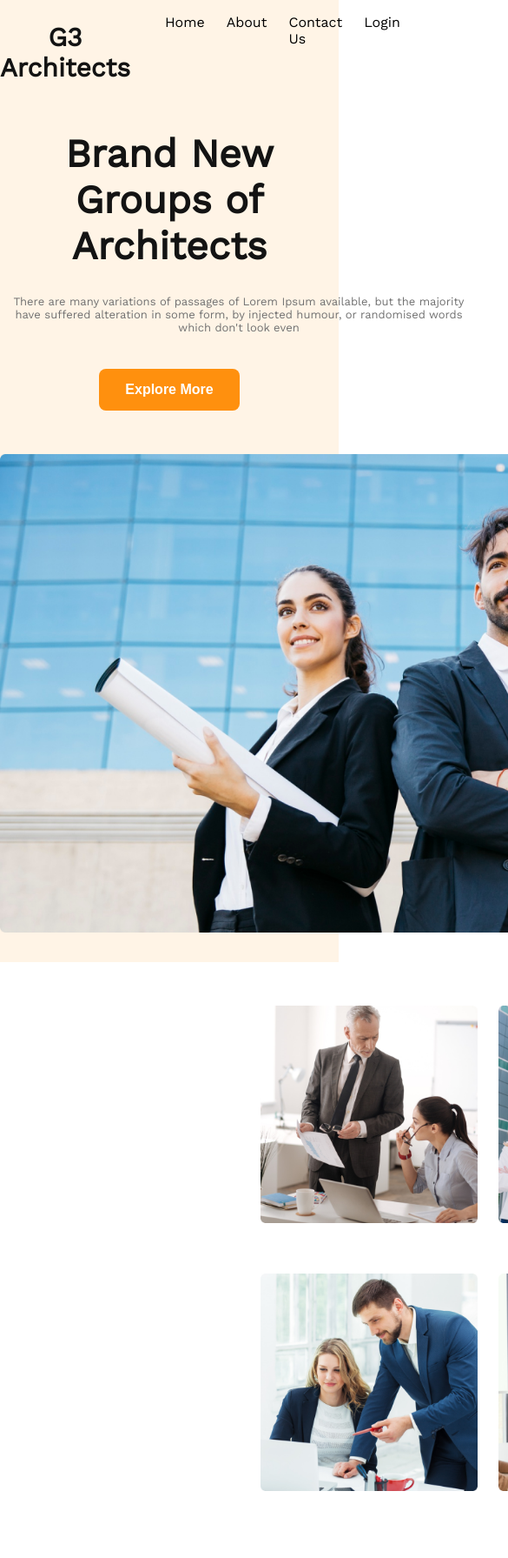
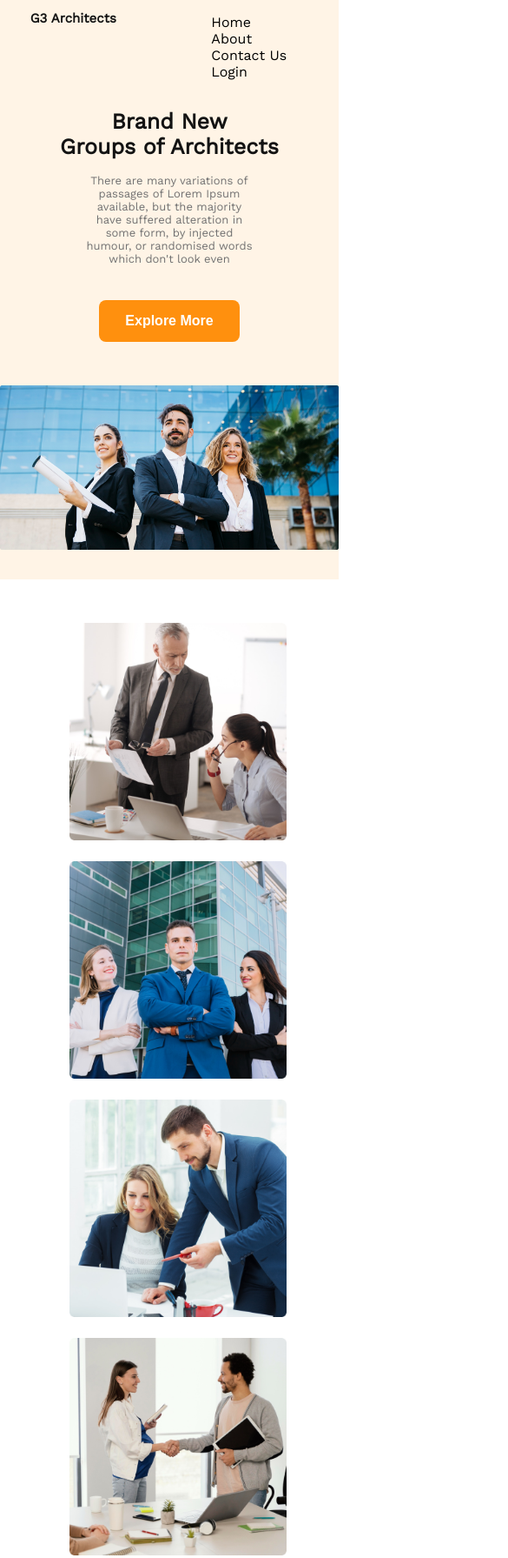
Before and after one commit to SurayaAfrin/Assignment-2, a plain HTML site: page index.html in a window 390 px wide. Shown: the top 1791 px of the page at 87% size, 585 px wide, since content can reach past the window. Drawn offline with nearby package versions, Linux system fonts and the light colour scheme; a web font is replaced by a local one.

Commit message:
added responsiveness

```diff
--- a/styles/style.css
+++ b/styles/style.css
@@ -293,35 +293,93 @@ ul li {
 }
 
 /* ............ contact section ............ */
-.contact{
+.contact {
     margin: 100px 400px;
 }
-.contact .section-title{
+
+.contact .section-title {
     text-align: center;
     margin-bottom: 50px;
 }
-.contact-details{
+
+.contact-details {
     display: grid;
     grid-template-columns: 1fr 1fr;
 }
 
-.contact-info h4{
+.contact-info h4 {
     font-size: 20px;
     font-weight: 700;
 }
 
-.contact-info p{
+.contact-info p {
     color: #FF900E;
     font-weight: bold;
 }
-input{
+
+input {
     padding: 10px 30px;
     border-radius: 10px;
     margin-bottom: 10px;
     border: 1px solid #FF900E;
 }
-textarea{
+
+textarea {
     width: 300px;
     border-radius: 10px;
     border: 1px solid #FF900E;
 }
+
+/* ............................ media queries .......................... */
+/* mobile devices */
+@media only screen and (max-width: 688px) {
+    /* header */
+    .navbar .logo {
+        font-size: 10px;
+    }
+    .menu ul {
+        flex-direction: column;
+    }
+    /* banner */
+    .banner-info .banner-title {
+        font-size: 25px;
+    }
+    .banner-description{
+        max-width: 200px;
+    }
+    .banner .banner-image{
+        max-width: 600px;
+        max-height: 400px;
+    }
+
+    .banner .banner-image img {
+        width: 100%;
+        height: 100%;
+    }
+    /* teams */
+    .teams {
+        margin-left: 80px;
+        flex-direction: column;
+    }
+    .teams-pictures {
+        grid-template-columns: auto;
+    }
+    .teams-info{
+        min-width: 250px;
+        margin-left: -30px;
+    }
+    .features {
+        grid-template-columns: 1fr;
+        min-width: 100px;
+        max-width: 200px;
+    }
+
+
+
+    .facts,
+    .sponsors,
+    .contact,
+    .footer {
+        display: none;
+    }
+}
```
